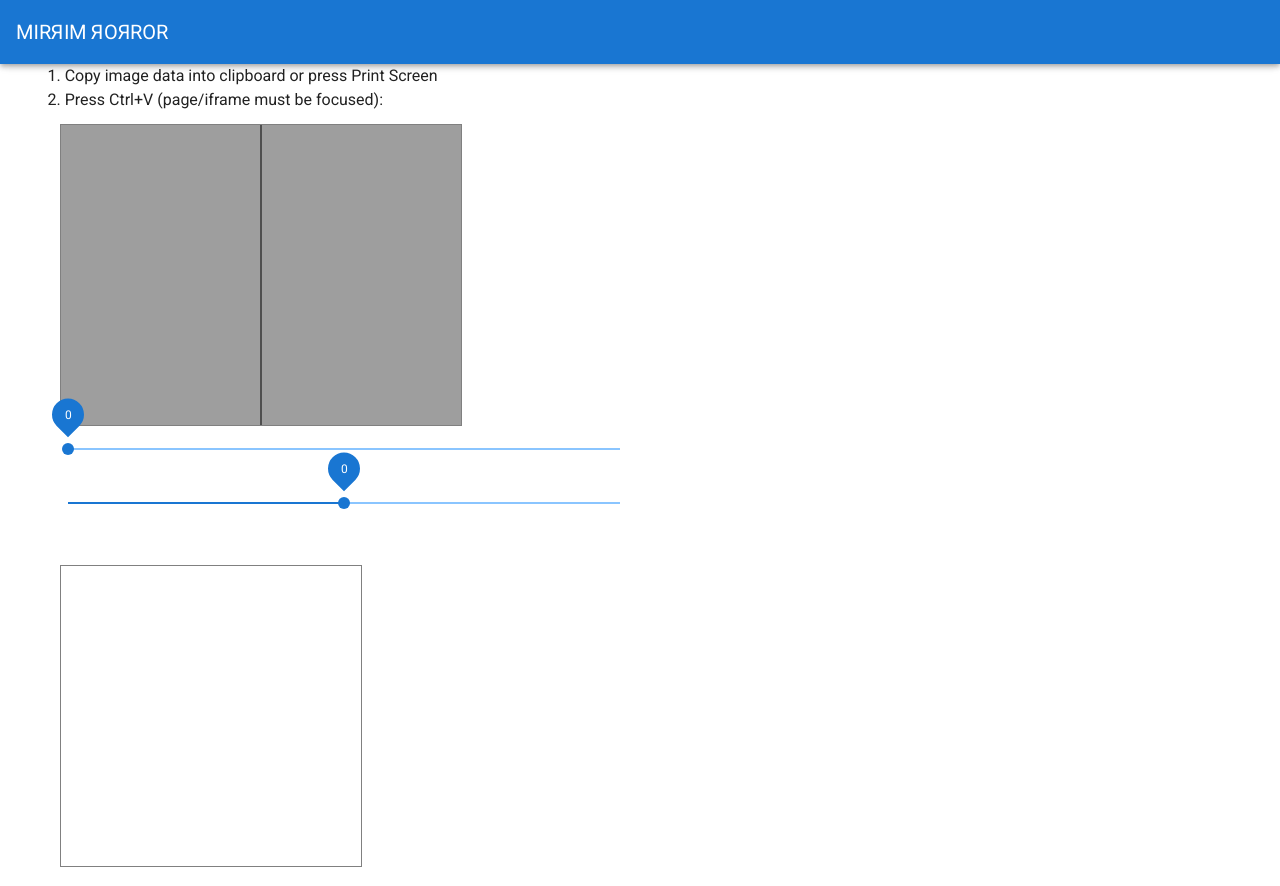
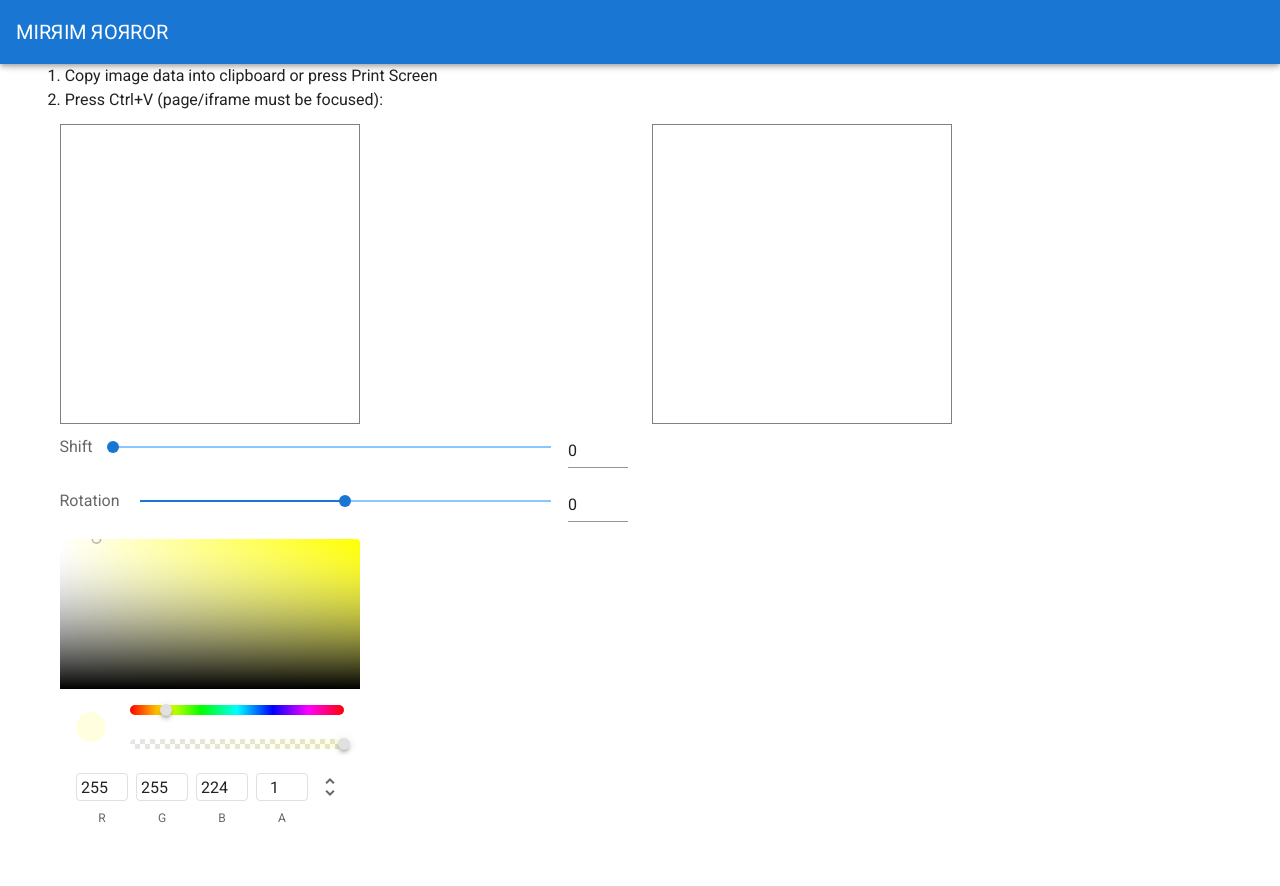
Before and after one commit to DocHoncho/mirror-mirror, a Vue app: page / in a window 1280 px wide. Built offline with nearby package versions, Linux system fonts and the light colour scheme.

Commit message:
Finish up initial implementation

```diff
--- a/src/components/HelloWorld.vue
+++ b/src/components/HelloWorld.vue
@@ -6,29 +6,59 @@
 		</v-row>
 		<v-row>
 			<v-col>
+				<div class="viewport"
+						 ref="srcView"
+				>
 					<canvas style="border:1px solid grey;"
 									id="srcImgCanvas"
 									width="300"
 									height="300"
 									ref="srcImgCanvas"
 					></canvas>
+				</div>
 				<v-slider
-						v-model="srcImgTranslate"
-						thumb-label="always"
+						v-model="srcImg.translate"
+						label="Shift"
 						:min="srcImgMin"
 						:max="srcImgMax"
-				/>
+						v-on:input="updateSrcImg"
+				>
+					<template v-slot:append>
+						<v-text-field
+								v-model="srcImg.translate"
+								class="mt-0 pt-0"
+								hide-details
+								single-line
+								type="number"
+								style="width:60px"
+								v-on:input="updateSrcImg"
+						></v-text-field>
+					</template>
+				</v-slider>
 				<v-slider
-						v-model="srcImgRotate"
-						thumb-label="always"
-						min="-360"
-						max="360"
-				/>
+						v-model="srcImg.rotation"
+						label="Rotation"
+						min="-180"
+						max="180"
+						v-on:input="updateSrcImg"
+				>
+					<template v-slot:append>
+						<v-text-field
+								v-model="srcImg.rotation"
+								class="mt-0 pt-0"
+								hide-details
+								single-line
+								type="number"
+								style="width:60px"
+								v-on:input="updateSrcImg"
+						></v-text-field>
+					</template>
+				</v-slider>
+				<v-color-picker
+						v-model="srcImg.bgColor"
+						v-on:input="updateSrcImg"
+				></v-color-picker>
 			</v-col>
-			<v-col>
-			</v-col>
-		</v-row>
-		<v-row>
 			<v-col>
 				<canvas style="border:1px solid grey;"
 								id="destImgCanvas"
@@ -36,6 +66,11 @@
 								height="300"
 								ref="destImgCanvas"
 				></canvas>
+			</v-col>
+		</v-row>
+		<v-row>
+			<v-col>
+
 			</v-col>
 		</v-row>
 	</v-container>
@@ -82,21 +117,18 @@ export default {
 	},
 	data () {
 		return {
-			srcImg: null,
-			srcImgUrl: '',
-			srcImgTranslate: 0,
-			srcImgRotate: 0,
+			srcImg: {
+				url: '',
+				width: 0,
+				height: 0,
+				translate: 0,
+				rotation: 0,
+				bgColor: 'white',
+			},
 			destImg: null,
 		};
 	},
-	watch: {
-		srcImgTranslate () {
-			this.updateSrcImg();
-		},
-		srcImgRotate () {
-			this.updateSrcImg();
-		},
-	},
+	watch: {},
 	methods: {
 		handlePaste (event) {
 			if (event.clipboardData) {
@@ -108,10 +140,19 @@ export default {
 				for (let i = 0; i < items.length; i++) {
 					if (items[ i ].type.indexOf('image') !== -1) {
 						//image
-						let blob = items[ i ].getAsFile();
-						let URLObj = window.URL || window.webkitURL;
-						this.srcImgUrl = URLObj.createObjectURL(blob);
+						// let blob = items[ i ].getAsFile();
+						createImageBitmap(items[ i ].getAsFile()).then((bmp) => {
+							this.srcImg.bitmap = bmp;
+							this.srcImg.width = bmp.width;
+							this.srcImg.height= bmp.height;
+							this.srcImg.rotation = 0;
+							this.srcImg.translate = 0;
+
 							this.updateSrcImg();
+						});
+						// let URLObj = window.URL || window.webkitURL;
+						// this.srcImgUrl = URLObj.createObjectURL(blob);
+						// this.updateSrcImg();
 						// this.paste_createImage(source);
 						is_image = true;
 					}
@@ -122,37 +163,101 @@ export default {
 			}
 		},
 		updateSrcImg () {
-			this.srcImg = new Image();
-			this.srcImg.onload = () => {
-				//this.srcImgCtx.clearRect(0, 0, this.srcImgCanvas.width, this.srcImgCanvas.height);
-				this.srcImgCanvas.width = this.srcImg.width;
-				this.srcImgCanvas.height = this.srcImg.height;
+			if (this.srcImg.bitmap) {
+				this.srcImg.width = this.srcImg.bitmap.width - Math.abs(this.srcImg.translate);
+				this.srcImg.height = this.srcImg.bitmap.height;
 
-				let cw = this.srcImgCanvas.width,
-						ch = this.srcImgCanvas.height;
-				let ctx = this.srcImgCtx;
+				const canvas = this.srcImgCanvas,
+						ctx = this.srcImgCtx,
+						cw = this.srcImg.width,
+						ch = this.srcImg.height;
+
+				canvas.width = cw;
+				canvas.height = ch;
+
+				ctx.fillStyle = this.srcImg.bgColor;
+				ctx.fillRect(0, 0, cw, ch);
 
 				ctx.save();
-				ctx.translate(cw/2, ch/2);
+				ctx.translate(cw / 2, ch / 2); // Center canvas for rotation
+				ctx.rotate(this.srcImg.rotation * Math.PI / 180);
 
-				ctx.translate(this.srcImgTranslate, 0);
-				ctx.rotate(this.srcImgRotate * Math.PI / 180);
-				ctx.drawImage(this.srcImg, -cw/2, -ch/2);
+				// ctx.translate(this.srcImg.translate, 0);
+				let sx = this.srcImg.translate < 0 ? -this.srcImg.translate : 0,
+						sw = cw;
+
+				ctx.drawImage(this.srcImg.bitmap, sx, 0, sw, ch, -cw / 2, -ch / 2, cw, ch);
 				ctx.restore();
 
+				// Draw dest left, normal orientation
+				let dctx = this.destImgCtx,
+						dcanv = this.destImgCanvas;
+				dcanv.width = this.srcImgCanvas.width*2
+				dcanv.height = this.srcImgCanvas.height;
+
+				dctx.drawImage(this.srcImgCanvas, 0, 0, cw/2, ch, 0, 0, cw/2, ch);
+				dctx.drawImage(this.srcImgCanvas, cw/2, 0, cw/2, ch, cw*1.5, 0, cw/2, ch);
+
+				dctx.save();
+				dctx.translate(cw, 0);
+				dctx.scale(-1, 1);
+				dctx.drawImage(this.srcImgCanvas, 0,    0, cw/2, ch, 0,      0, cw/2, ch);
+				dctx.drawImage(this.srcImgCanvas, cw/2, 0, cw/2, ch, -cw/2,    0,    cw/2, ch);
+				dctx.restore();
+
+				//let ctx2 = this.$refs.srcImgCanvas2.getContext('2d');
+				ctx.strokeStyle = 'green';
+				ctx.lineWidth = '3';
 				ctx.beginPath();
+				ctx.setLineDash([10, 10]);
 				ctx.moveTo(cw / 2, 0);
 				ctx.lineTo(cw / 2, ch);
 				ctx.stroke();
-			};
-			this.srcImg.src = this.srcImgUrl;
+			}
+			// let img = new Image();
+			// img.onload = () => {
+			// 	this.srcImg.width = img.width;
+			// 	this.srcImg.height = img.height;
+			//
+			// 	const cw = this.srcImg.width,
+			// 			ch = this.srcImg.height;
+			// 	let ctx = this.srcImgCtx;
+			//
+			// 	this.srcImgCanvas.width = cw;
+			// 	this.srcImgCanvas.height = ch;
+			// 	this.$refs.srcImgCanvas2.width = cw;
+			// 	this.$refs.srcImgCanvas2.height = ch;
+			//
+			// 	this.srcImgCtx.fillStyle = this.srcImg.bgColor;
+			// 	this.srcImgCtx.fillRect(0, 0, cw, ch);
+			//
+			// 	ctx.save();
+			// 	ctx.translate(cw / 2, ch / 2); // Center canvas for rotation
+			// 	ctx.rotate(this.srcImg.rotation * Math.PI / 180);
+			//
+			// 	ctx.translate(this.srcImg.translate, 0);
+			// 	ctx.drawImage(img, -cw / 2, -ch / 2);
+			// 	ctx.restore();
+			//
+			// 	let ctx2 = this.$refs.srcImgCanvas2.getContext('2d');
+			// 	ctx2.strokeStyle = 'green';
+			// 	ctx2.lineWidth = '3';
+			// 	ctx2.beginPath();
+			// 	ctx2.setLineDash([10, 10]);
+			// 	ctx2.moveTo(cw / 2, 0);
+			// 	ctx2.lineTo(cw / 2, ch);
+			// 	ctx2.stroke();
+			// };
+			// img.src = this.srcImg.url;
 		},
-		updateDestImg () {},
+		updateDestImg () {
+
+		},
 	},
 	mounted () {
 		let _self = this;
 		document.addEventListener('paste', function (e) { _self.handlePaste(e); }, false);
-		this.srcImgUrl = 'https://upload.wikimedia.org/wikipedia/commons/thumb/f/fc/Max_Hardcore_2015.jpg/800px-Max_Hardcore_2015.jpg';
+		this.srcImg.url = 'https://upload.wikimedia.org/wikipedia/commons/thumb/f/fc/Max_Hardcore_2015.jpg/800px-Max_Hardcore_2015.jpg';
 		this.updateSrcImg();
 		// const clipboard = new CLIPBOARD_CLASS('srcImgCanvas', true);
 		// console.log(clipboard);
@@ -161,7 +266,9 @@ export default {
 </script>
 
 <!-- Add "scoped" attribute to limit CSS to this component only -->
-<style scoped>
+<style scoped
+			 lang=scss
+>
 h3 {
 	margin: 40px 0 0;
 }
@@ -180,8 +287,24 @@ a {
 	color: #42b983;
 }
 
-#srcImgCanvas {
-	max-width: 500px;
-	max-height: 500px;
+#srcImg {
+	max-width: 250px;
+}
+
+.viewport {
+	position: relative;
+
+	canvas {
+		//position: absolute;
+	}
+}
+
+#srcImgCanvas, #srcImgCanvas2 {
+
+	max-height: 300px;
+	/*display:none;*/
+}
+#destImgCanvas {
+	max-height: 300px;
 }
 </style>
```
Lines whose indentation alone changed are shown as unchanged.
